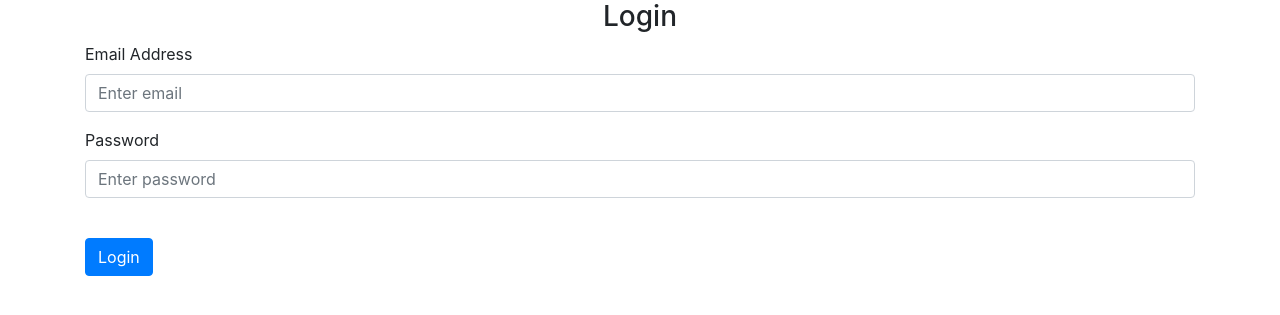
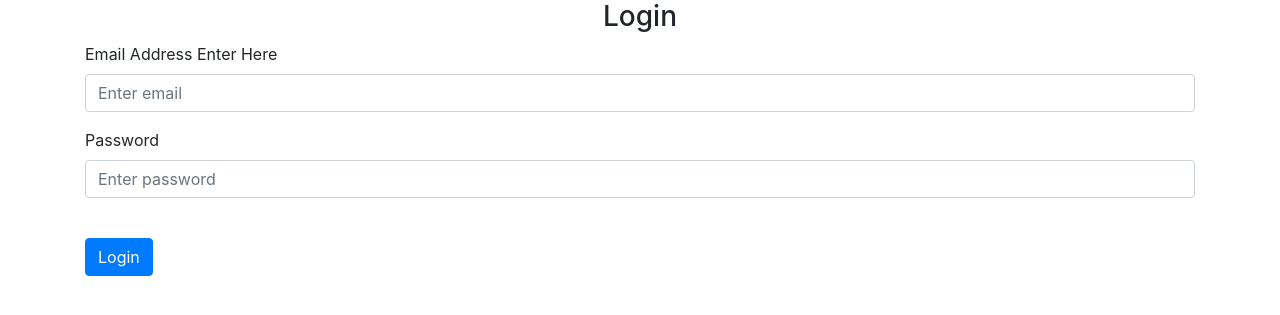
Before and after one commit to najahmahoneyIBM/Final-Project-cs50, a Flask app: page /login in a window 1280 px wide. Shown: the part 56-371 px from the top of the page. Run offline with Flask 2, Linux system fonts and the light colour scheme; some libraries are stand-ins or nearby versions.

Commit message:
Add extra text to the email

```diff
--- a/website/templates/login.html
+++ b/website/templates/login.html
@@ -2,7 +2,7 @@
 <form method="POST">
     <h3 align="center">Login</h3>
     <div class="form-group">
-      <label for="email">Email Address</label>
+      <label for="email">Email Address Enter Here</label>
       <input
         type="email"
         class="form-control"
```
